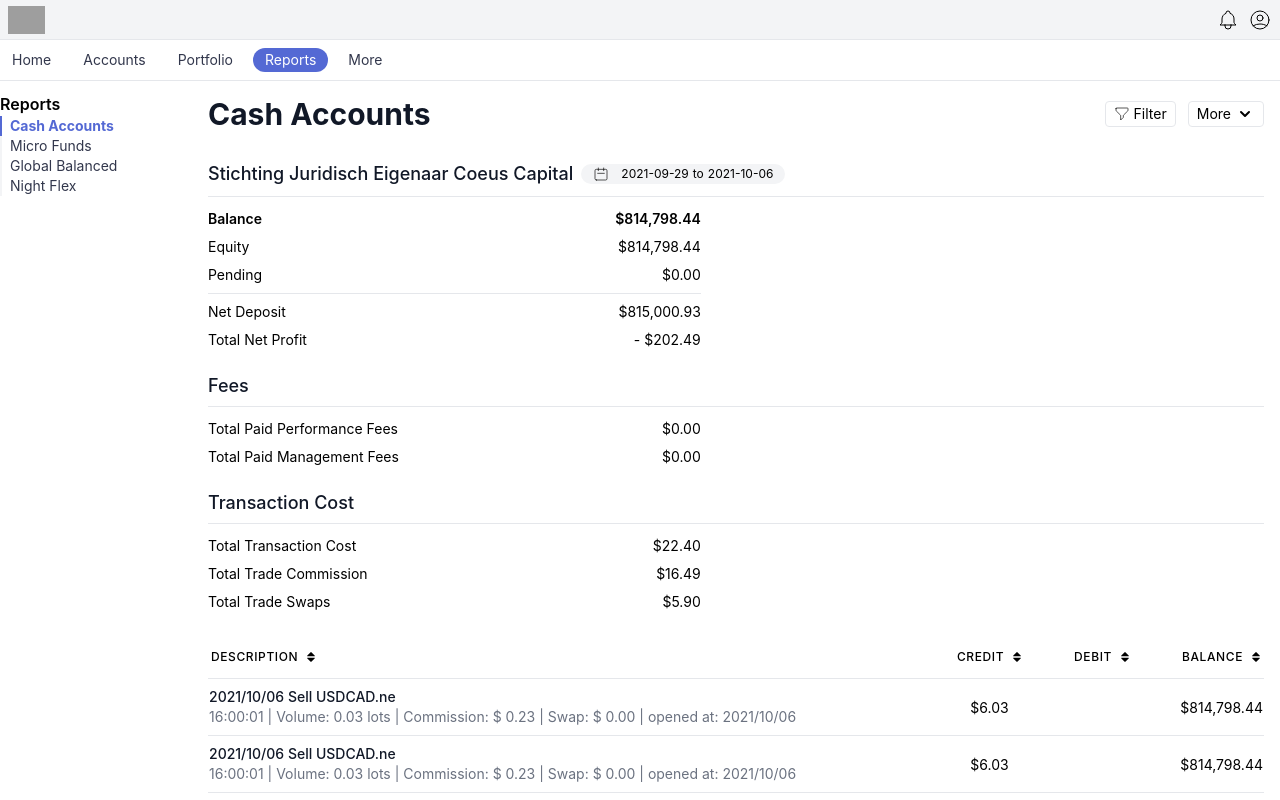
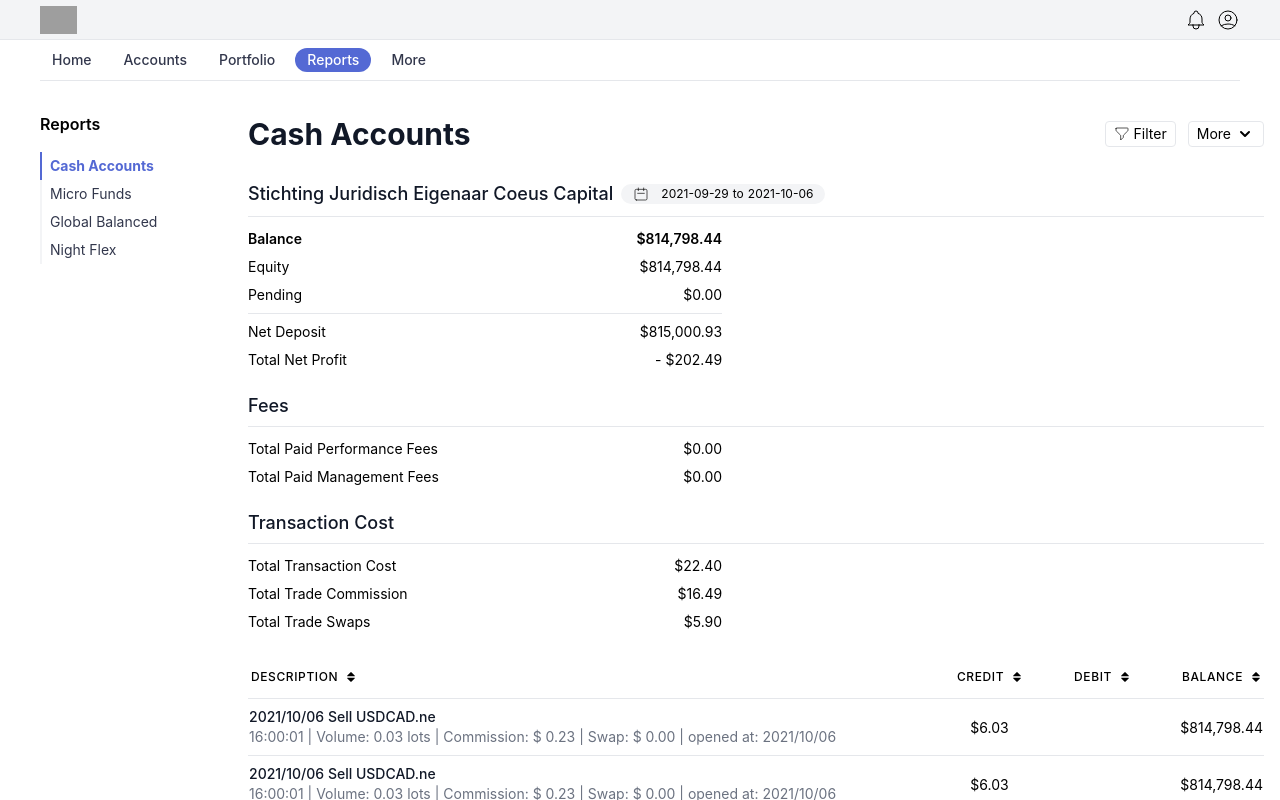
Before and after one commit to isaadgulzar/union-2.0-test, a plain HTML site: page index.html in a window 1280 px wide. Drawn offline with Linux system fonts and the light colour scheme; grey boxes are pictures that could not be loaded.

Commit message:
Add files via upload

```diff
--- a/index.html
+++ b/index.html
@@ -15,7 +15,7 @@
 <body x-data="{sidebarNav: true, mobileNav: false}">
     <header class="fixed top-0  w-full bg-white">
         <div class="">
-            <div class="relative h-10 flex justify-between px-2 bg-gray-100 border-b">
+            <div class="relative h-10 flex justify-between px-10 bg-gray-100 border-b">
                 <div class="relative z-10 px-2 flex lg:px-0">
                 <div class="flex-shrink-0 flex items-center">
                     <img class="block h-7 w-auto" src="https://tailwindui.com/img/logos/workflow-mark-indigo-600.svg" alt="Workflow">
@@ -62,7 +62,7 @@
                     </button>
                 </div>
             </div>
-            <nav class="nav-links hidden lg:py-2 lg:flex lg:space-x-2 text-sm mx-5 border-b" aria-label="Global">
+            <nav class="nav-links hidden lg:py-2 lg:flex lg:space-x-2 text-sm font-medium mx-10 border-b" aria-label="Global">
                 <a href="#" class="py-0.5 px-3 rounded-full">Home</a>
                 <a href="#" class="py-0.5 px-3 rounded-full">Accounts</a>
                 <a href="#" class="py-0.5 px-3 rounded-full">Portfolio</a>
@@ -71,7 +71,7 @@
             </nav>
         </div>
     </header>
-  <div class="h-screen flex flex-col md:flex-row w-full overflow-hidden bg-white  pt-10 lg:pt-20 lg:pl-5">
+  <div class="h-screen flex flex-col md:flex-row w-full overflow-hidden bg-white pt-10 lg:pt-20 lg:pl-10">
     <!-- Sidebar -->
     <div class="absolute top-0 md:top-auto h-screen md:h-auto md:relative flex flex-shrink-0 pt-3">
       <div :class="{'flex lg:hidden absolute md:relative bg-white z-50 md:z-10 top-0 md:top-auto h-full md:h-auto pl-2 lg:pl-0' : !sidebarNav, 'hidden lg:flex' : sidebarNav}" class="flex-col w-64 lg:w-48">
@@ -83,27 +83,27 @@
           </button>
         </div>
         <!-- nav -->
-        <nav class="lg:hidden nav-links lg:py-3 overflow-x-auto flex items-center space-x-2 text-sm" aria-label="Global">
+        <nav class="lg:hidden nav-links lg:py-3 overflow-x-auto flex items-center space-x-2 text-sm font-medium" aria-label="Global">
             <a href="#" class="py-0.5 px-3 rounded-full">Home</a>
             <a href="#" class="py-0.5 px-3 rounded-full">Accounts</a>
             <a href="#" class="py-0.5 px-3 rounded-full">Portfolio</a>
             <a href="#" class="active py-0.5 px-3 rounded-full">Reports</a>
             <a href="#" class="py-0.5 px-3 rounded-full">More</a>
         </nav>
-        <div class="flex flex-col flex-grow pt-0 pb-4 bg-white overflow-y-auto">
+        <div class="flex flex-col flex-grow pt-5 pb-4 bg-white overflow-y-auto">
           <div class="flex-grow flex flex-col">
             <h1 class="font-semibold">Reports</h1>
-            <nav class="mt-1 sidebar-nav flex-1 bg-white">
-              <a href="#" class="active block py-0 px-2 items-center text-sm">
+            <nav class="mt-4 sidebar-nav flex-1 bg-white">
+              <a href="#" class="active block py-1 px-2 items-center text-sm">
                 <span>Cash Accounts</span>
               </a>
-              <a href="#" class="block py-0 px-2 items-center text-sm">
+              <a href="#" class="block py-1 px-2 items-center text-sm">
                 <span>Micro Funds</span>
               </a>
-              <a href="#" class="block py-0 px-2 items-center text-sm">
+              <a href="#" class="block py-1 px-2 items-center text-sm">
                 <span>Global Balanced</span>
               </a>
-              <a href="#" class="block py-0 px-2 items-center text-sm">
+              <a href="#" class="block py-1 px-2 items-center text-sm">
                 <span>Night Flex</span>
               </a>
             </nav>
@@ -114,7 +114,7 @@
     <!-- Content -->
     <div class="flex flex-col flex-1 overflow-y-auto bg-light-blue py-4 px-4 bg-white">
       <main class="flex-1 relative focus:outline-none">
-        <div class="grid grid-cols-12 gap-4 md:gap-5">
+        <div class="grid grid-cols-12 gap-4 md:gap-5 pt-5">
             <div class="col-span-12">
                 <div class="md:flex md:items-center md:justify-between">
                     <div class="flex-1 min-w-0">
```
